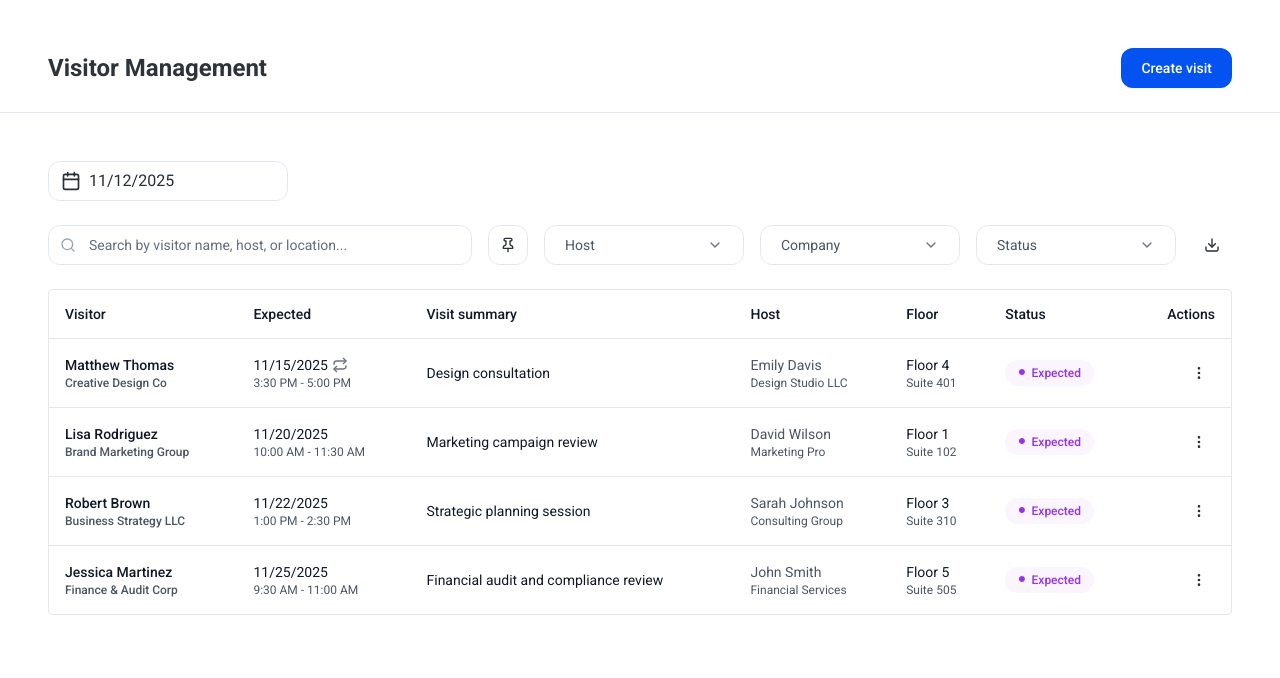
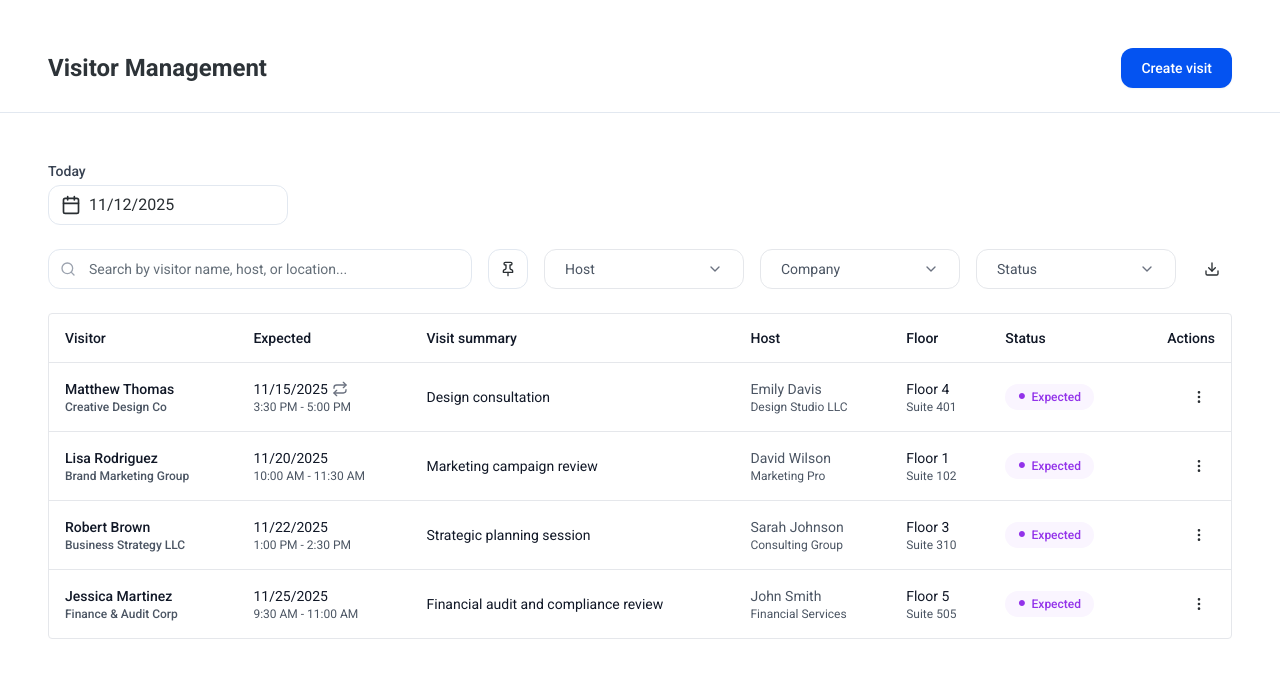
Before and after one commit to abigaelcanova/Test, a React (Vite) app: page / in a window 1280 px wide. Shown: the top 678 px of the page. Built offline with nearby package versions, Linux system fonts and the light colour scheme.

Commit message:
fix to date range picker

```diff
--- a/src/components/DatePickerWithPresets.jsx
+++ b/src/components/DatePickerWithPresets.jsx
@@ -62,11 +62,32 @@ export function DatePickerWithPresets({
     }
   }
 
-  const displayValue = value ? formatDate(value) : "Select date"
+  // Get the label for the selected time frame
+  const getTimeFrameLabel = () => {
+    const option = timeFrameOptions.find(opt => opt.value === selectedTimeFrame)
+    return option ? option.label : null
+  }
+
+  // Display the date(s) in the button - always show just the start date
+  const getDisplayValue = () => {
+    if (!value) return "Select date"
+    return formatDate(value)
+  }
+
+  const displayValue = getDisplayValue()
   const showEndDate = (selectedTimeFrame === 'thisWeek' || selectedTimeFrame === 'thisMonth' || selectedTimeFrame === 'nextWeek' || selectedTimeFrame === 'nextMonth') && valueEnd
+  const timeFrameLabel = getTimeFrameLabel()
+  const showTimeFrameLabel = selectedTimeFrame && selectedTimeFrame !== 'custom' && timeFrameLabel
 
   return (
-    <div className={cn("flex items-center gap-2", className)}>
+    <div className={cn("flex flex-col gap-1", className)}>
+      {/* Time frame label above the date picker */}
+      {showTimeFrameLabel && (
+        <div className="text-sm font-medium text-gray-700">
+          {timeFrameLabel}
+        </div>
+      )}
+      <div className="flex items-center gap-2">
       <Popover open={open} onOpenChange={setOpen}>
         <PopoverTrigger asChild>
           <Button
@@ -143,6 +164,7 @@ export function DatePickerWithPresets({
           </Popover>
         </>
       )}
+      </div>
     </div>
   )
 }
```
